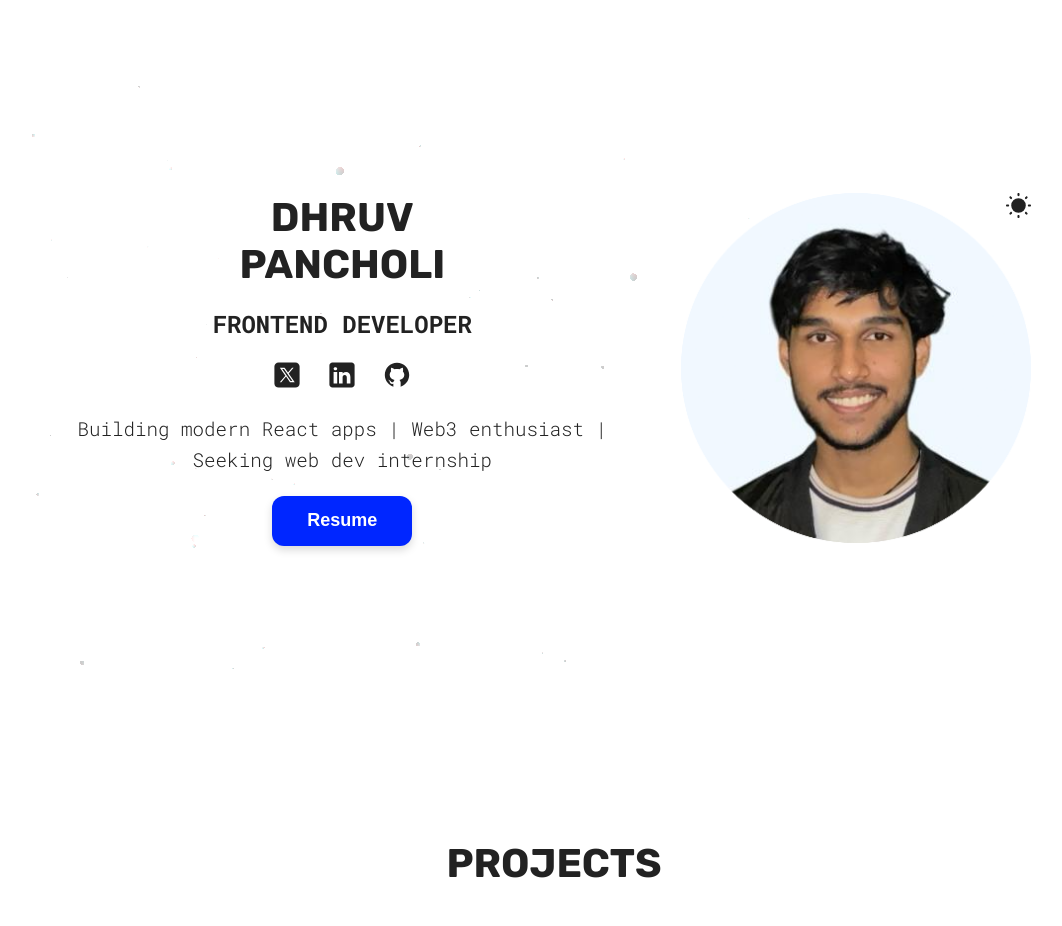
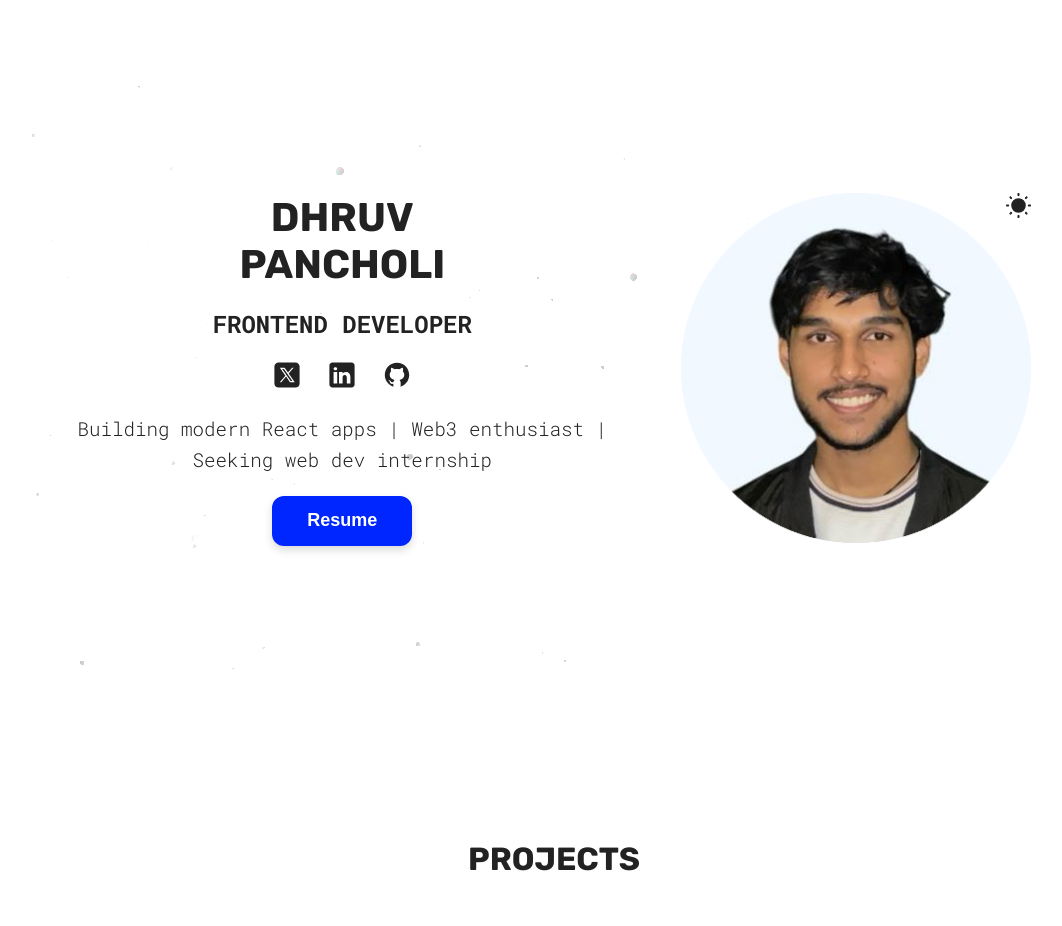
Before and after one commit to dhruv457457/Me_HU_Dhruv, a React (Vite) app: page / in a window 1280 px wide. Shown: the top 926 px of the page, without its empty margins (86-1148 px from the left). Built offline with nearby package versions, Linux system fonts and the light colour scheme.

Commit message:
Update App.css

```diff
--- a/src/App.css
+++ b/src/App.css
@@ -73,6 +73,23 @@ p {
 
 .hover {
     cursor: pointer;
+}
+.sectionTitle {
+    font-size: 32px;
+    font-weight: bold;
+    color: var(--text-color);
+    text-align: center;
+    margin-bottom: 30px;
+    text-shadow: 0 0 10px rgba(255, 255, 255, 0.8),
+                 0 0 10px rgba(255, 255, 255, 0.6),
+                 0 0 10px rgba(255, 255, 255, 0.4);
+    transition: text-shadow 0.1s ease-in-out;
+}
+
+.sectionTitle:hover {
+    text-shadow: 0 0 15px rgba(255, 255, 255, 0.9),
+                 0 0 30px rgba(255, 255, 255, 0.7),
+                 0 0 50px rgba(255, 255, 255, 0.5);
 }
 
 @media (width >= 800px) {
```
